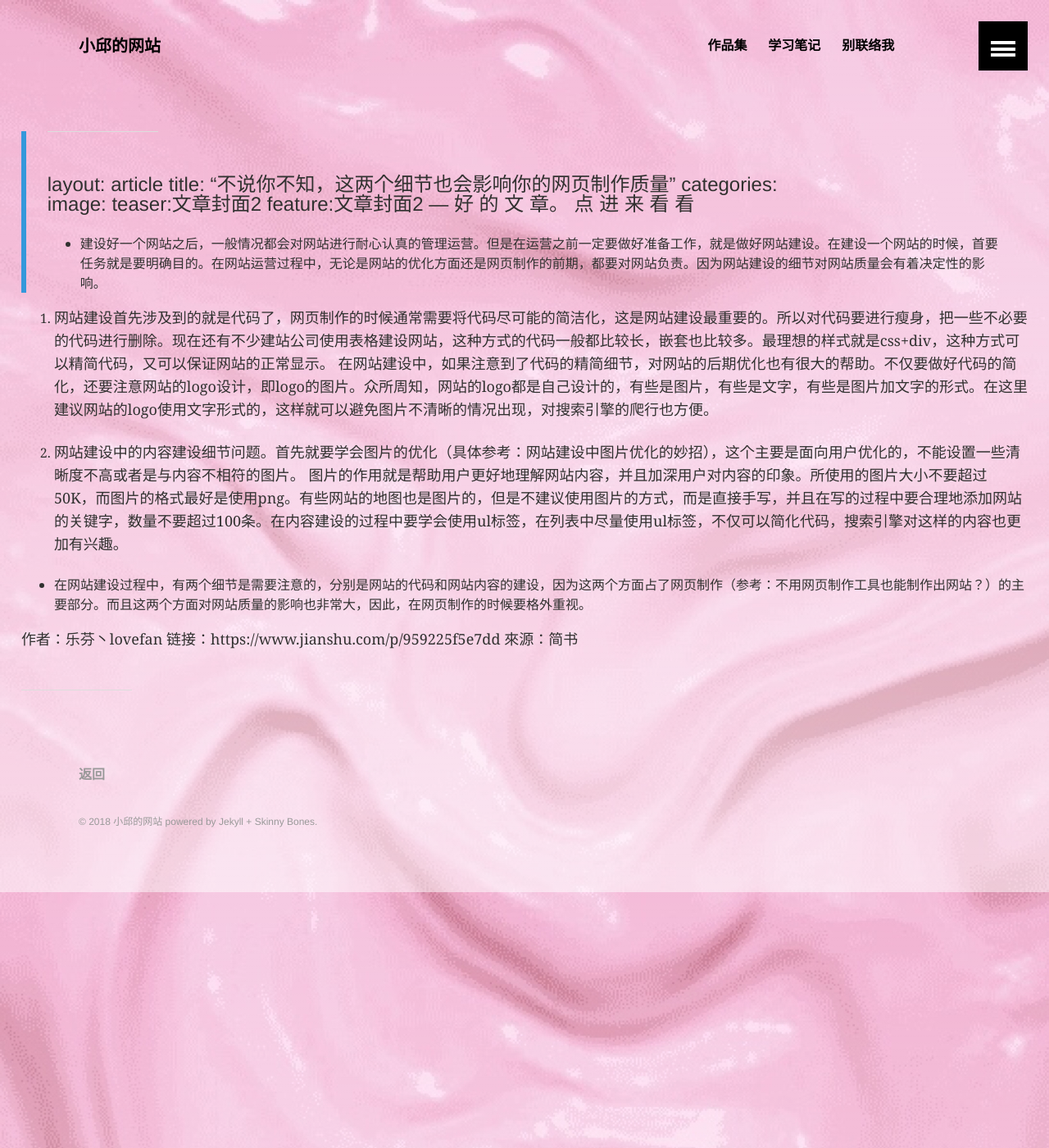
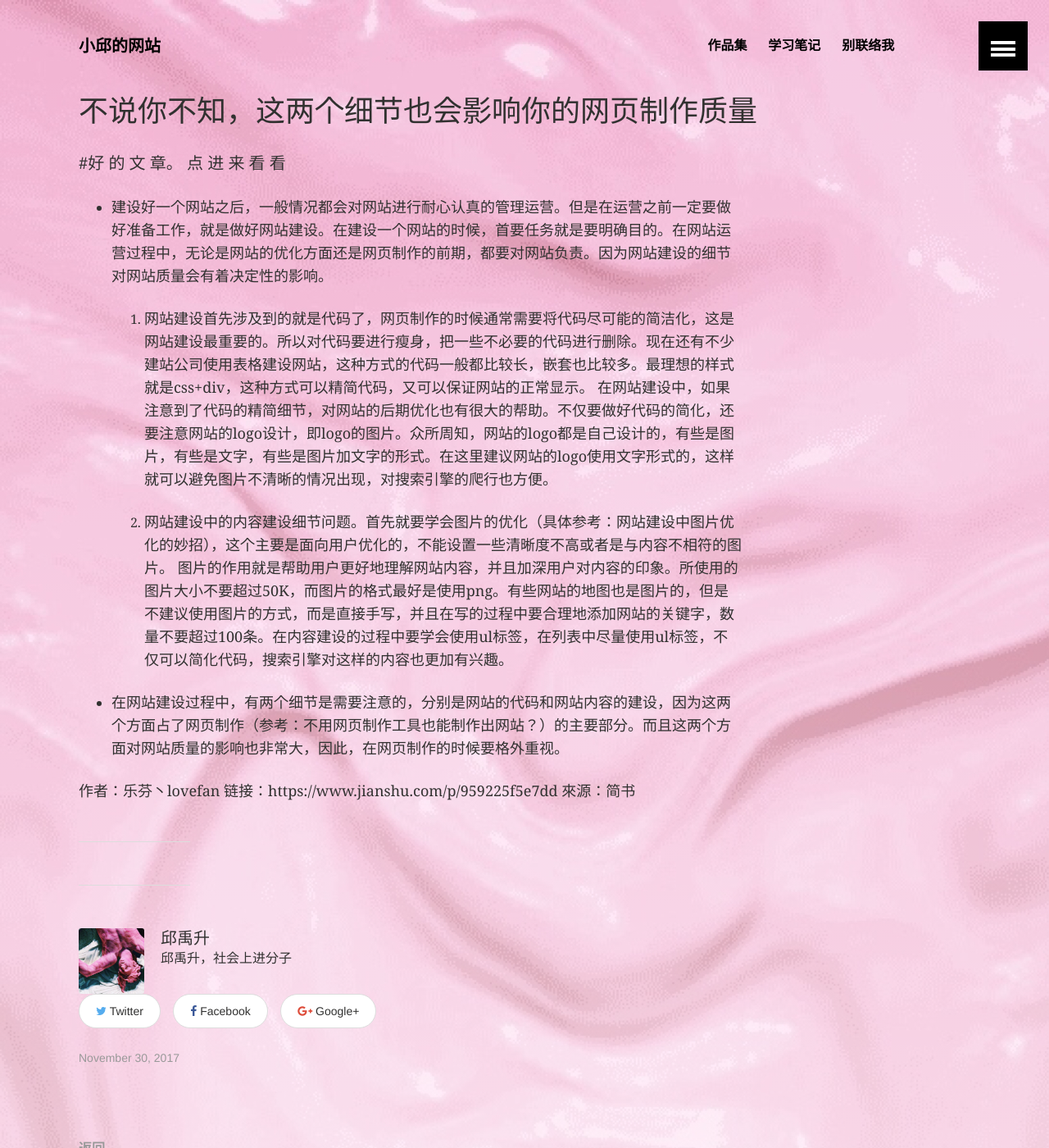
Before and after one commit to qiuqiuge/qiuqiuge.github.io, a Jekyll site: the page built from _posts/2017-11-30-一些建议.md, in a window 1280 px wide and 1400 px high. Shown: the whole window at 82% size. Built offline with Jekyll 4.4.1, drawn with Linux system fonts in a browser that asks for light colours; our own code applies the rules of GitHub Pages for plain Markdown files.

Commit message:
文章改动5

```diff
--- a/_posts/2017-11-30-一些建议.md
+++ b/_posts/2017-11-30-一些建议.md
@@ -1,13 +1,12 @@
-
-> ---
-> layout: article
-> title:  "不说你不知，这两个细节也会影响你的网页制作质量"
-> categories:
-> image:
-    teaser:文章封面2
-	feature:文章封面2
-> ---
-好 的 文 章。 点 进 来 看 看
+---
+layout: article
+title:  "不说你不知，这两个细节也会影响你的网页制作质量"
+categories:
+imagee:
+  teaser:文章封面2
+  feature:文章封面2
+---
+#好 的 文 章。 点 进 来 看 看
 - 建设好一个网站之后，一般情况都会对网站进行耐心认真的管理运营。但是在运营之前一定要做好准备工作，就是做好网站建设。在建设一个网站的时候，首要任务就是要明确目的。在网站运营过程中，无论是网站的优化方面还是网页制作的前期，都要对网站负责。因为网站建设的细节对网站质量会有着决定性的影响。
 
   1.  网站建设首先涉及到的就是代码了，网页制作的时候通常需要将代码尽可能的简洁化，这是网站建设最重要的。所以对代码要进行瘦身，把一些不必要的代码进行删除。现在还有不少建站公司使用表格建设网站，这种方式的代码一般都比较长，嵌套也比较多。最理想的样式就是css+div，这种方式可以精简代码，又可以保证网站的正常显示。
```
